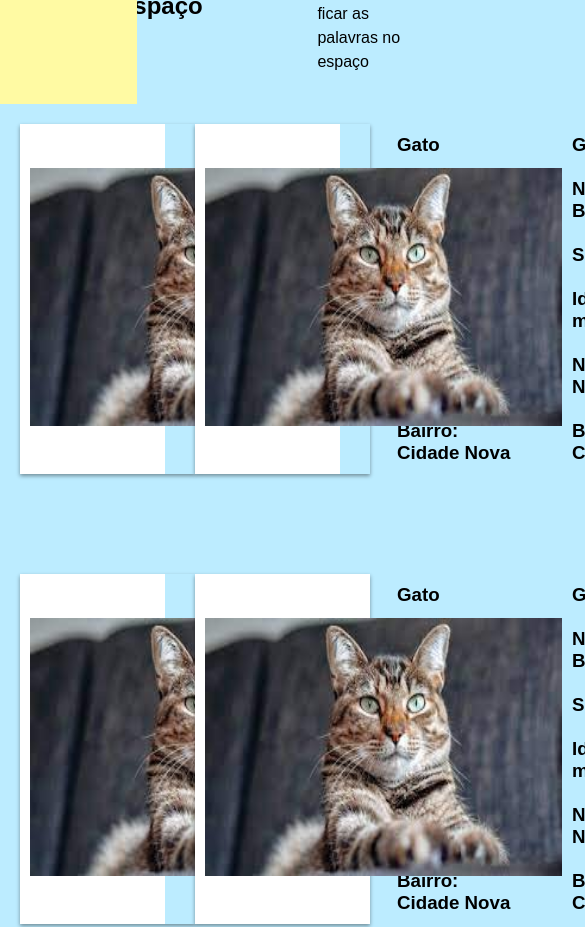
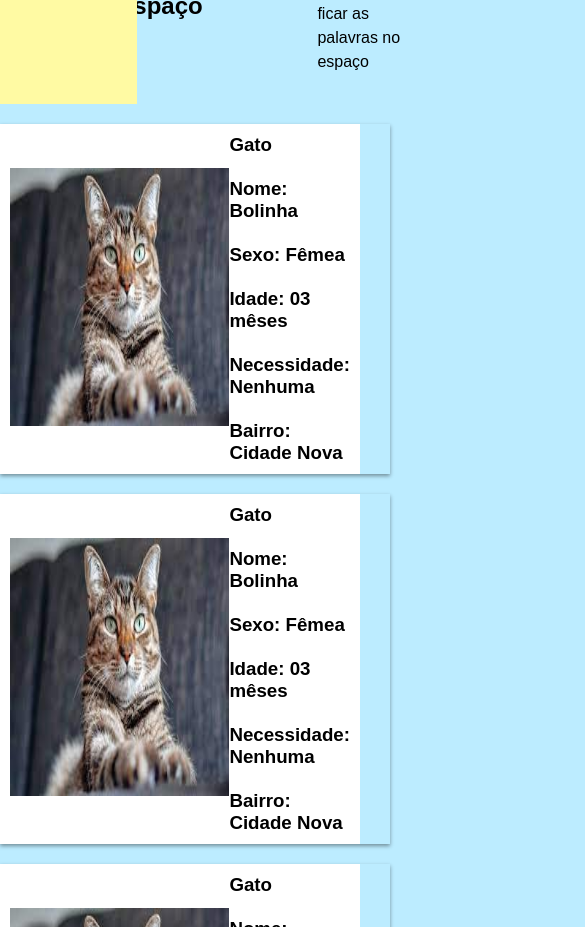
Before and after one commit to mathalvesxd/trabalho_de-_web, a plain HTML site: page index.html in a window 390 px wide. Shown: the part 740-1667 px from the top of the page, 585 px wide, since content can reach past the window. Drawn offline with Linux system fonts and the light colour scheme.

Commit message:
Update styles.css

```diff
--- a/styles.css
+++ b/styles.css
@@ -196,3 +196,19 @@ body {
         flex-grow: 1;
         text-align: left;
     }
+
+@media (max-width: 1000px) {
+    .image-section {
+        flex-direction: column; /* Altera a direção do flexbox para coluna */
+    }
+
+    .image-item {
+        width: 100%; /* Define a largura para ocupar a largura total */
+        margin-bottom: 20px; /* Reduz a margem inferior */
+    }
+
+    .image-item img {
+        width: 100%; /* Define a largura para ocupar a largura total */
+        margin-right: 0; /* Remove a margem direita */
+    }
+}
```
